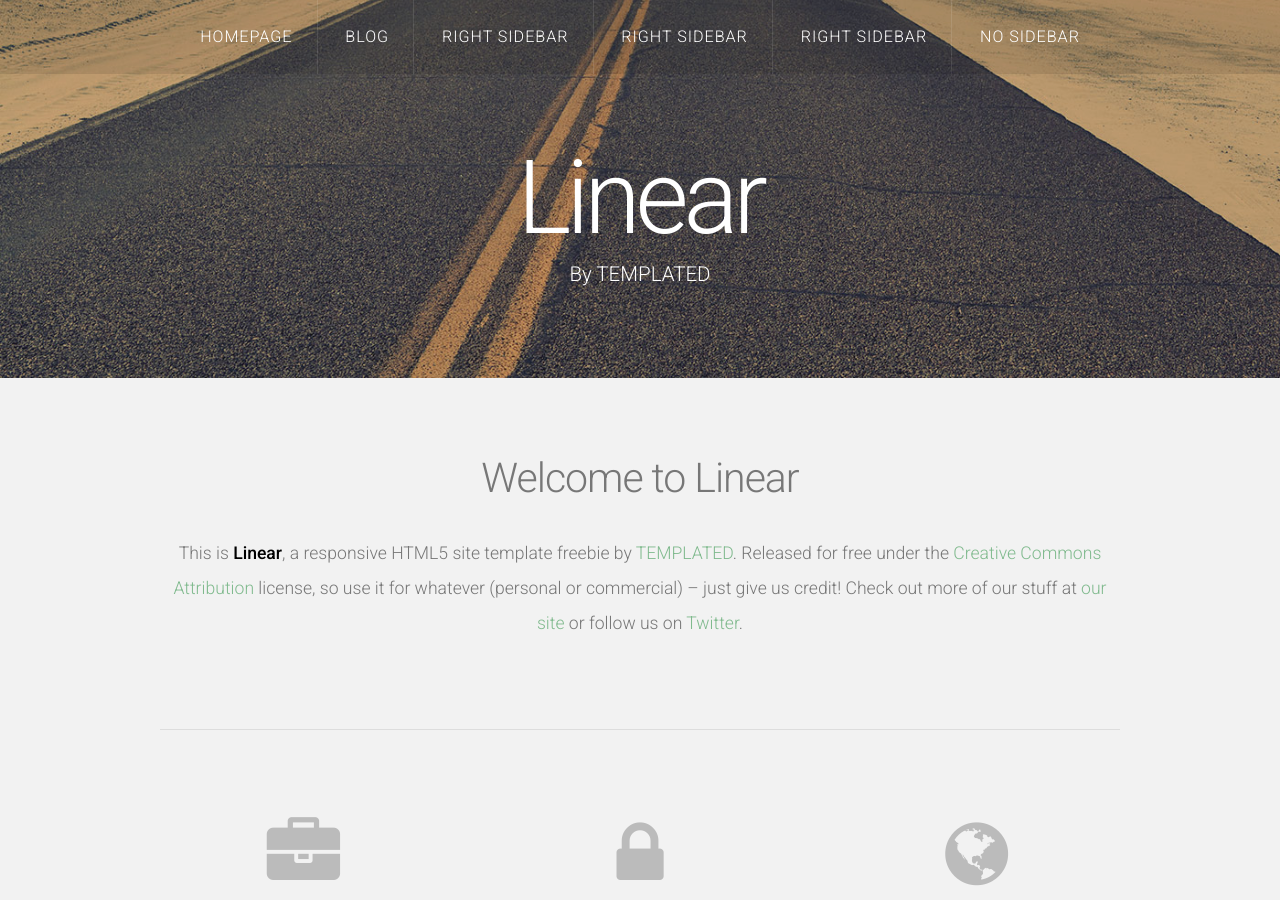
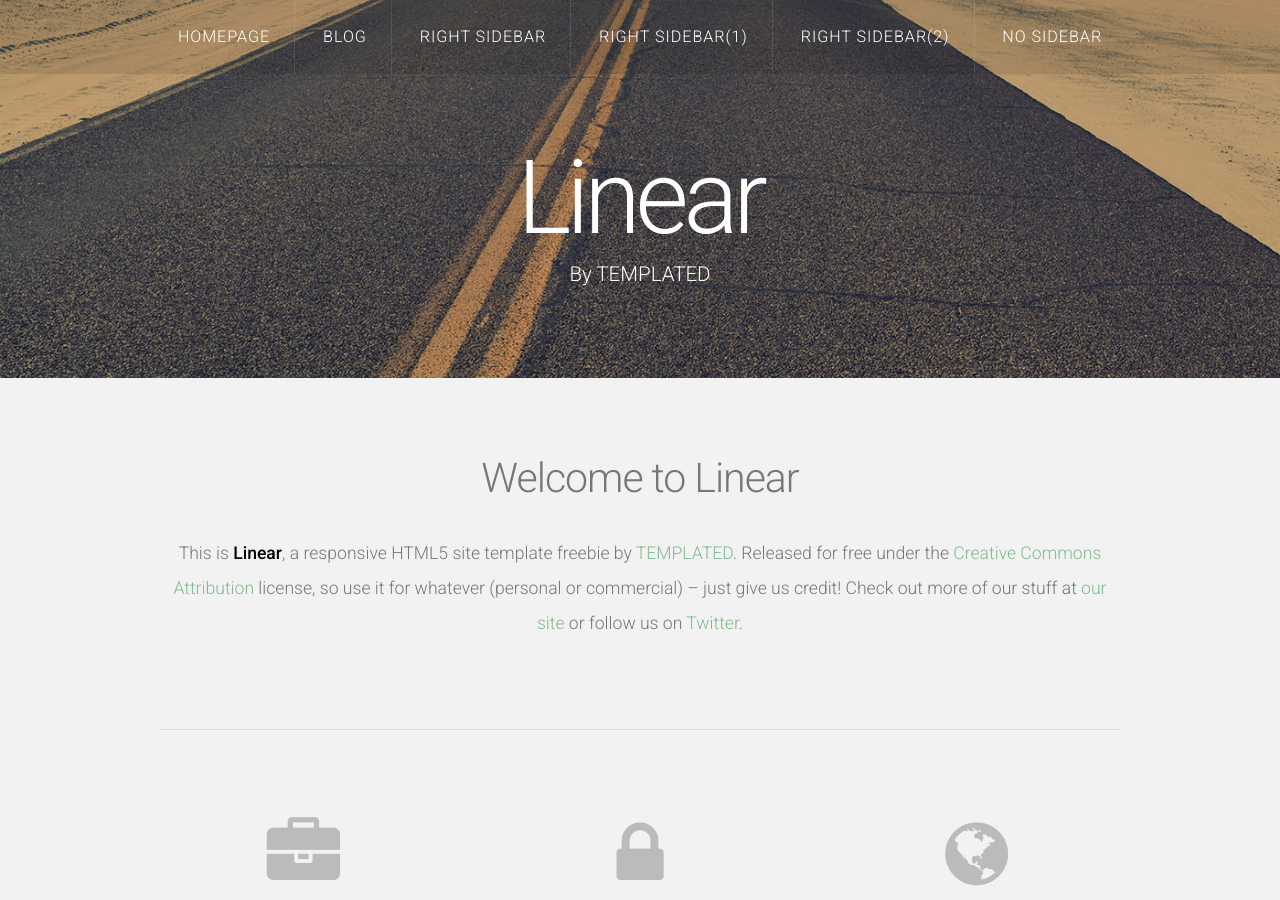
Before and after one commit to wooqii/wooqii.github.io, a Jekyll site: the page built from index.html, in a window 1280 px wide and 900 px high. Built offline with Jekyll 4.4.1, drawn with Linux system fonts in a browser that asks for light colours; nearby versions of some CDN libraries; the list of posts is cut into pages by our own code.

Commit message:
add (1),(2)
add (1),(2)

```diff
--- a/_includes/nav.html
+++ b/_includes/nav.html
@@ -6,8 +6,8 @@
 			<li {% if current[1] == 'index.html' %}class='current'{% endif %}><a href="/index.html">Homepage</a></li>
 			<li {% if current[1] == 'blog' %}class='current'{% endif %}><a href="/blog">Blog</a></li>
 			<li {% if current[1] == 'right-sidebar.html' %}class='current'{% endif %}><a href="/right-sidebar.html">Right Sidebar</a></li>
-			<li {% if current[1] == 'right-sidebar(1).html' %}class='current'{% endif %}><a href="/right-sidebar(1).html">Right Sidebar</a></li>
-			<li {% if current[1] == 'right-sidebar(2).html' %}class='current'{% endif %}><a href="/right-sidebar(2).html">Right Sidebar</a></li>
+			<li {% if current[1] == 'right-sidebar(1).html' %}class='current'{% endif %}><a href="/right-sidebar(1).html">Right Sidebar(1)</a></li>
+			<li {% if current[1] == 'right-sidebar(2).html' %}class='current'{% endif %}><a href="/right-sidebar(2).html">Right Sidebar(2)</a></li>
 			<li {% if current[1] == 'no-sidebar.html' %}class='current'{% endif %}><a href="/no-sidebar.html">No Sidebar</a></li>
 		</ul>
 	</nav>
```
Also changed, not shown: 1 other file.
